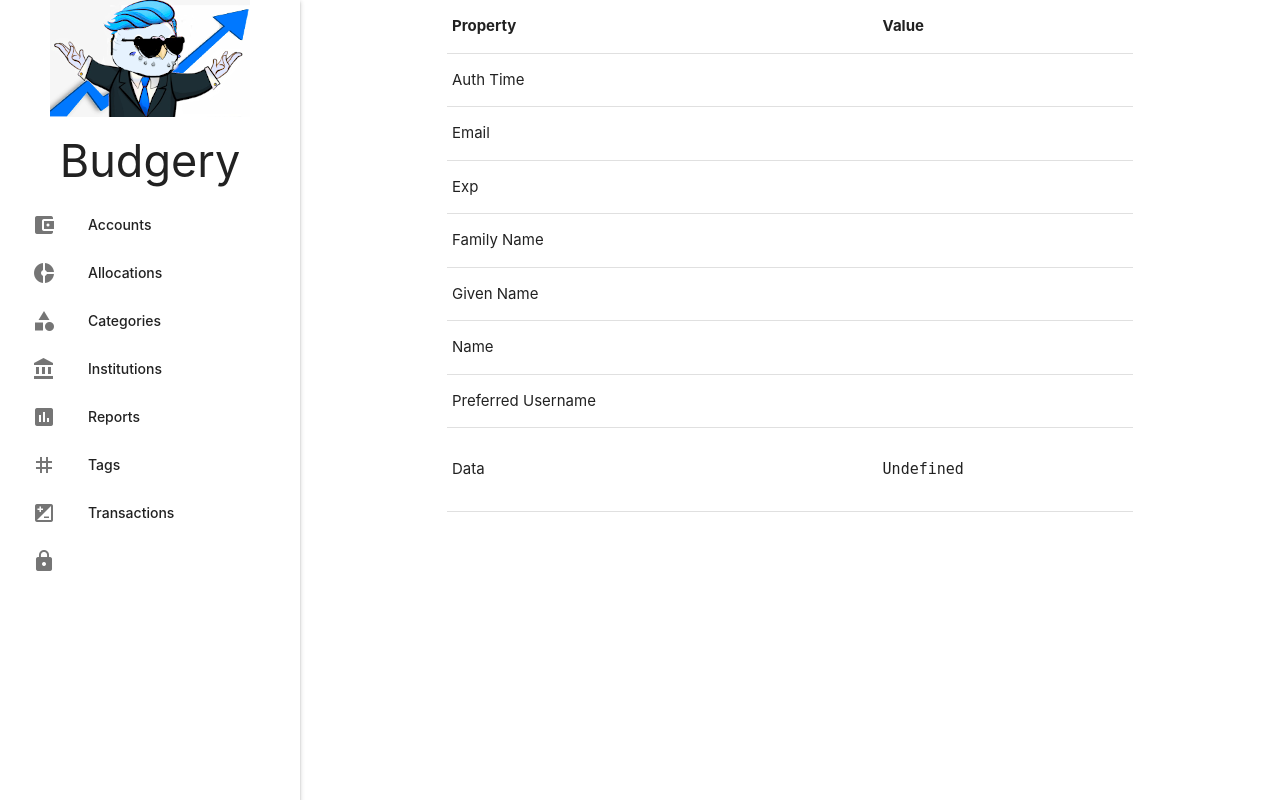
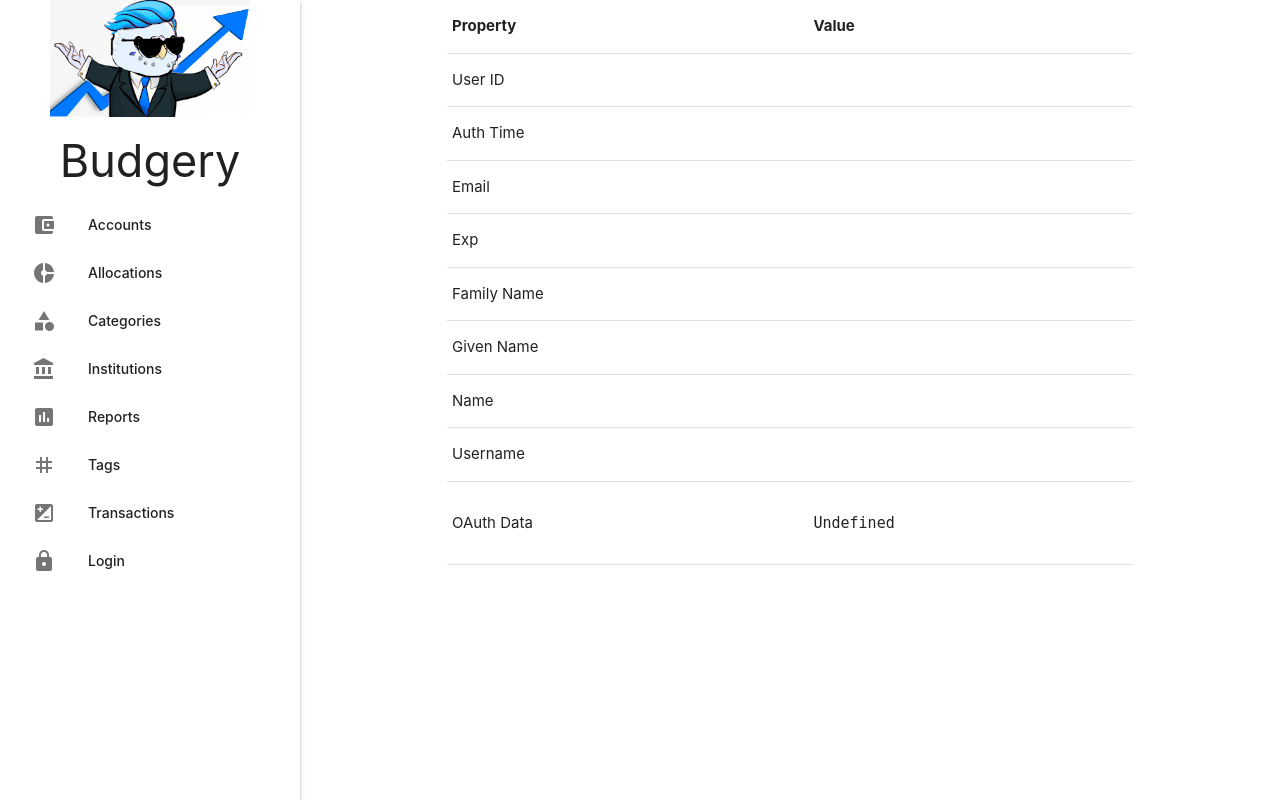
Before and after one commit to EliRibble/budgery, a FastAPI app: template templates/user.html.jinja in a window 1280 px wide. Run offline with FastAPI, Linux system fonts and the light colour scheme; the template is opened without the code that fills it, so the values that code supplies are empty; parts of the project's set-up code (start-up, migrations or seed data) failed here and were passed over.

Commit message:
Create a user record in the DB and user dependency.
This is for relationship mapping in the DB. I also created some tools for
injecting the user as a dependency which I will likely turn into a composite
of both the DB and the session data at some point.

Or just add the DB ID to the session. That seems faster.

```diff
--- a/budgery/main.py
+++ b/budgery/main.py
@@ -1,3 +1,5 @@
+from typing import Mapping, Union
+
 from authlib.integrations.starlette_client import OAuth, OAuthError
 from fastapi import Depends, FastAPI, Form, Request
 from fastapi.responses import HTMLResponse
@@ -8,9 +10,9 @@ from starlette.config import Config
 from starlette.middleware.sessions import SessionMiddleware
 from starlette.responses import RedirectResponse
 
-from budgery import user
 from budgery.db import connection as db_connection
 from budgery.db import crud
+from budgery.user import User
 
 app = FastAPI()
 config = Config("env")
@@ -36,6 +38,23 @@ def get_db():
 		yield db
 	finally:
 		db.close()
+
+def get_user(request: Request) -> User:
+	user_data = request.session.get("user")
+	return _parse_user(user_data)
+
+def _parse_user(user_data: Mapping[str, Union[int, str]]) -> User:
+	user_model = User(
+		auth_time = user_data["auth_time"],
+		disabled = False,
+		email = user_data["email"],
+		email_verified = user_data["email_verified"],
+		expiration = user_data["exp"],
+		family_name = user_data["family_name"],
+		given_name = user_data["given_name"],
+		name = user_data["name"],
+		username = user_data["preferred_username"],)
+	return user_model
 
 @app.get("/", response_class=HTMLResponse)
 async def root(request: Request, db: Session = Depends(get_db)):
@@ -68,14 +87,16 @@ async def accounts_create_post(request: Request, name: str = Form(...)):
 	user_ = request.session.get("user")
 	return templates.TemplateResponse("accounts-create.html.jinja", {"request": request, "user": user_})
 
-@app.route("/auth")
-async def auth(request: Request):
+@app.get("/auth", response_class=HTMLResponse)
+async def auth(request: Request, db: Session = Depends(get_db)):
 	try:
 		token = await oauth.keycloak.authorize_access_token(request)
 	except OAuthError as error:
 		return HTMLResponse(f"<h1>{error.error}</h1>")
-	user = await oauth.keycloak.parse_id_token(request, token)
-	request.session["user"] = dict(user)
+	user_ = await oauth.keycloak.parse_id_token(request, token)
+	user_model = _parse_user(user_)
+	crud.user_ensure_exists(db, user_model)
+	request.session["user"] = dict(user_)
 	return RedirectResponse(url="/")
 
 @app.get("/category")
@@ -143,10 +164,13 @@ async def transaction_get(request: Request, db: Session = Depends(get_db)):
 		"transactions": transactions,
 		"user": user_})
 
-@app.route("/user")
-async def user(request: Request):
-	user_ = request.session.get("user")
+@app.get("/user")
+async def user_get(request: Request, db: Session = Depends(get_db), user: User = Depends(get_user)):
+	user_data = request.session.get("user")
+	db_user = crud.user_get_by_username(db, user.username)
 	return templates.TemplateResponse("user.html.jinja", {
 		"current_page": "user",
+		"db_user": db_user,
 		"request": request,
-		"user": user_})
+		"user": user,
+		"user_data": user_data,})
--- a/templates/navbar.html.jinja
+++ b/templates/navbar.html.jinja
@@ -20,6 +20,6 @@
 	{% if user %}
 		{{ navelement("user", "/user", "account_box", user.name) }}
 	{% else %}
-		{{ navelement("login", "/login", "lock", Login) }}
+		{{ navelement("login", "/login", "lock", "Login") }}
 	{% endif %}
 </ul>
--- a/templates/user.html.jinja
+++ b/templates/user.html.jinja
@@ -8,14 +8,15 @@
 		</tr>
 	</thead>
 	<tbody>
+		<tr><td>User ID</td><td>{{ db_user.id }}</td></tr>
 		<tr><td>Auth Time</td><td>{{ user.auth_time }}</td></tr>
 		<tr><td>Email</td><td>{{ user.email }}</td></tr>
-		<tr><td>Exp</td><td>{{ user.exp }}</td></tr>
+		<tr><td>Exp</td><td>{{ user.expiration }}</td></tr>
 		<tr><td>Family Name</td><td>{{ user.family_name }}</td></tr>
 		<tr><td>Given Name</td><td>{{ user.given_name }}</td></tr>
 		<tr><td>Name</td><td>{{ user.name }}</td></tr>
-		<tr><td>Preferred Username</td><td>{{ user.preferred_username }}</td></tr>
-		<tr><td>Data</td><td><pre>{{ user|pprint }}</pre></td></tr>
+		<tr><td>Username</td><td>{{ user.username }}</td></tr>
+		<tr><td>OAuth Data</td><td><pre>{{ user_data|pprint }}</pre></td></tr>
 	</tbody>
 </table>
 {% endblock %}
```
Also changed, not shown: budgery/db/crud.py (+16 -4 lines), budgery/db/models.py (+9 -12 lines), budgery/user.py (+9 -3 lines).
